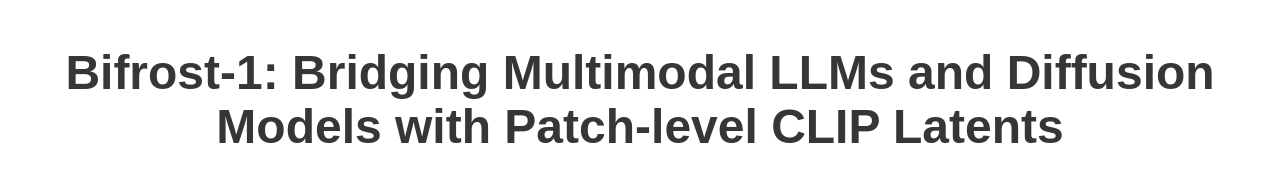
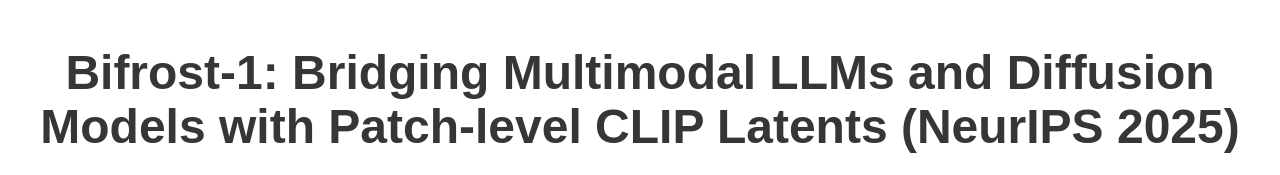
Before and after one commit to Bifrost-1/bifrost-1.github.io, a plain HTML site: page index.html in a window 1280 px wide. Shown: the top 175 px of the page. Drawn offline with nearby package versions, Linux system fonts and the light colour scheme; some icons are missing; a web font is replaced by a local one.

Commit message:
Update index.html

```diff
--- a/index.html
+++ b/index.html
@@ -47,7 +47,7 @@
     <div class="container is-max-desktop">
       <div class="columns is-centered">
         <div class="column has-text-centered">
-          <h1 class="title is-1 publication-title">Bifrost-1: Bridging Multimodal LLMs and Diffusion Models with Patch-level CLIP Latents</h1>
+          <h1 class="title is-1 publication-title">Bifrost-1: Bridging Multimodal LLMs and Diffusion Models with Patch-level CLIP Latents (NeurIPS 2025)</h1>
           <div class="is-size-5 publication-authors">
             <span class="author-block">
               <a href="https://hl-hanlin.github.io/">Han Lin<sup>1</sup></a>
```
